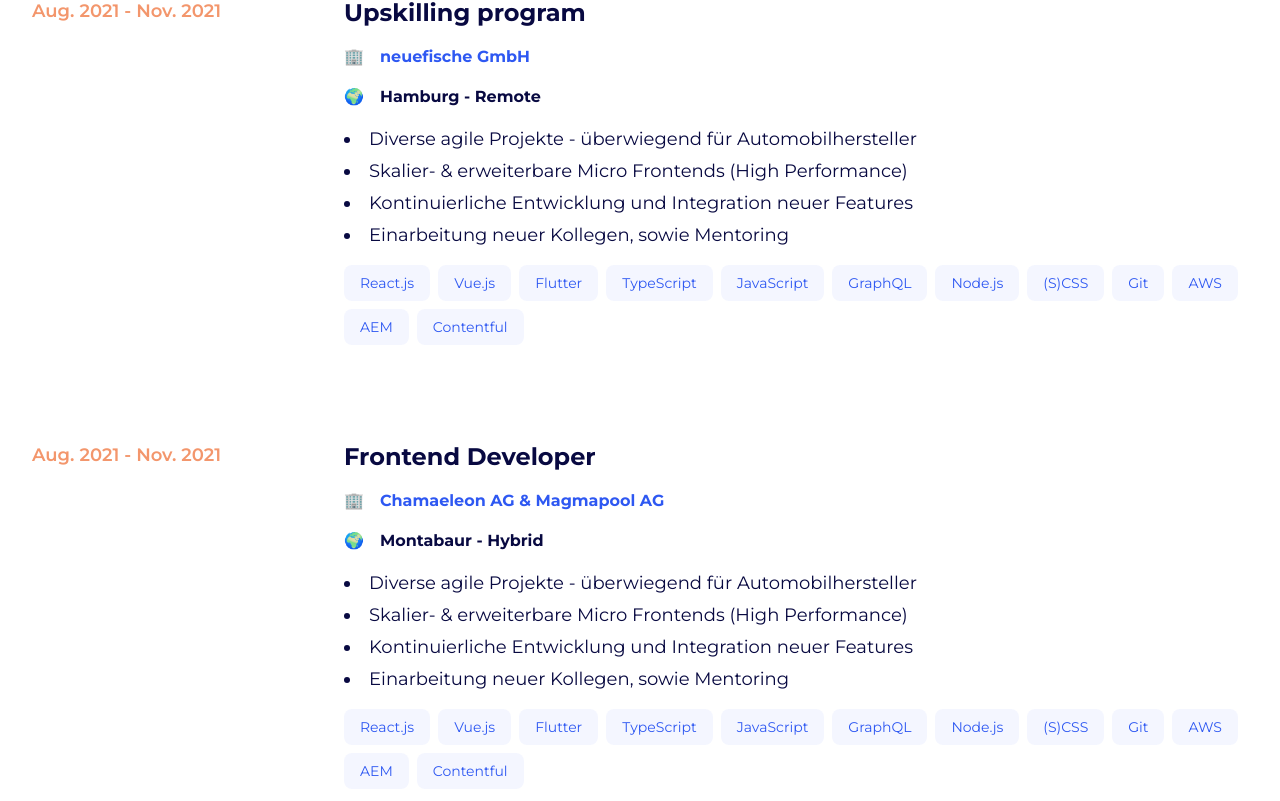
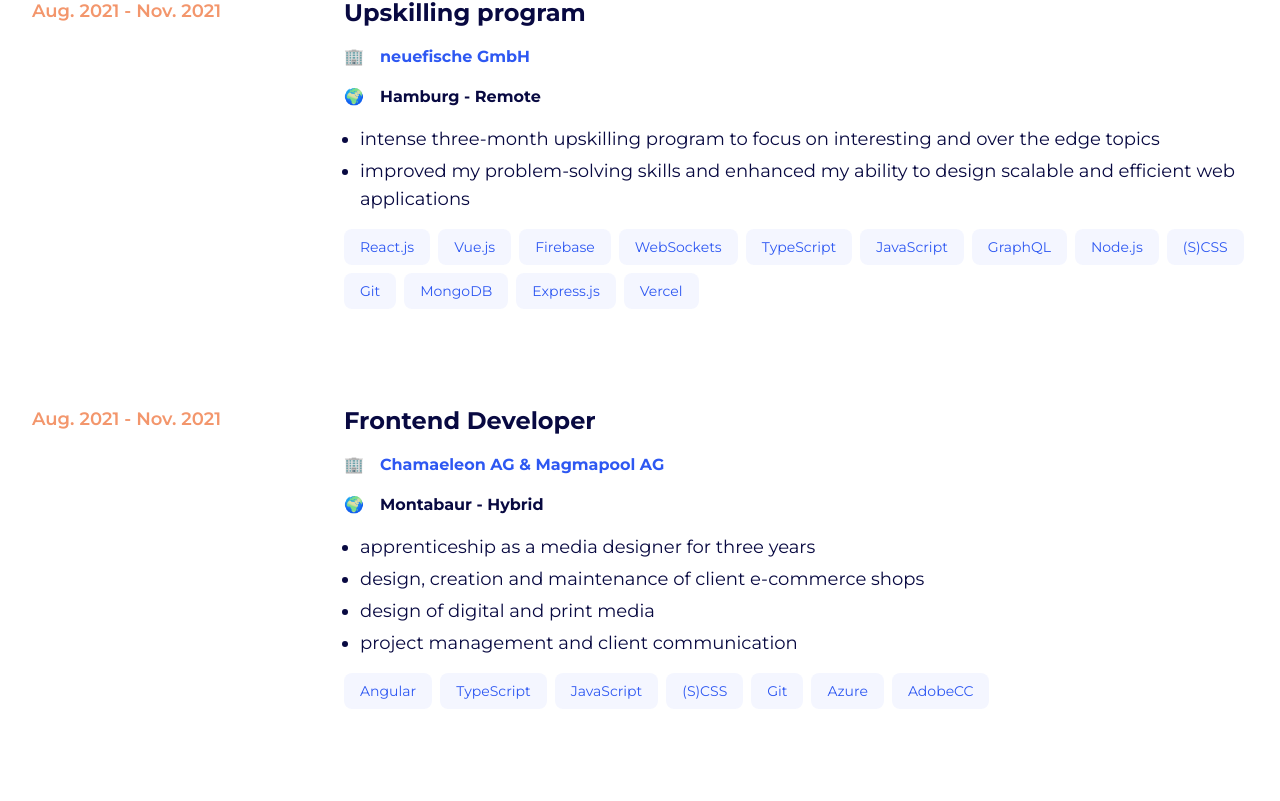
Before and after one commit to fabian-hanso/fabian-hanso-cv, a Next.js app: page / in a window 1280 px wide. Shown: the part 1359-2160 px from the top of the page. Built offline with nearby package versions, Linux system fonts and the light colour scheme.

Commit message:
multiple changes

```diff
--- a/app/page.js
+++ b/app/page.js
@@ -1,5 +1,6 @@
 "use client"
 
+import Arbeitsproben from "@/components/Arbeitsproben/Arbeitsproben";
 import ContactCTA from "@/components/ContactCTA/ContactCTA";
 import Hero from "@/components/Hero/Hero";
 import Jobs from "@/components/Jobs/Jobs";
@@ -22,7 +23,7 @@
       <Jobs />
       <ContactCTA />
       <Schulen />
-      {/* <Arbeitsproben /> */}
+      <Arbeitsproben />
     </main>
   );
 }
--- a/components/Arbeitsproben/Arbeitsprobe/Arbeitsprobe.jsx
+++ b/components/Arbeitsproben/Arbeitsprobe/Arbeitsprobe.jsx
@@ -1,30 +1,33 @@
 import React from "react";
+import { motion } from "motion/react"
 
 function Arbeitsprobe({ job }) {
   return (
-    <div
+    <motion.div
       key={job.headline}
-      className="flex flex-col lg:grid lg:grid-cols-12 gap-x-8 gap-y-4"
+      className="flex flex-col rounded-2xl overflow-hidden border border-secondary"
+      initial={{ x: 500, opacity: 0 }}
+      whileInView={{ x: 0, opacity: 1 }}
+      transition={{ duration: .8, ease: "easeInOut"}}
+      viewport={{once: true}}
     >
-      <div className="lg:col-span-3">
+      <div className="aspect-[4/3] overflow-hidden">
         <img
           src="/FH_2.jpg"
           alt=""
-          className="inset-0 h-full w-full rounded-lg bg-gray-50 object-cover"
+          className="inset-0 h-full w-full bg-gray-50 object-cover"
         />
-        <div className="absolute inset-0 rounded-lg" />
+        <div className="absolute inset-0" />
       </div>
 
-      <div className="lg:col-span-9 border-l-2 border-dotted border-gray-300 pl-4 lg:border-none lg:pl-0">
+      <div className="lg:border-none p-4">
         <div className="flex items-center gap-x-4">
-          <div className="text-primary text-m font-bold pb-4 flex gap-4">
-            <div>💼</div>
+          <div className="text-primary text-m font-bold pb-2">
             <div>{job.company}</div>
           </div>
         </div>
         <div className="group relative max-w-full">
           <h3 className="text-third text-2xl font-bold pb-4">{job.headline}</h3>
-          <p className="text-third text-m lg:text-lg pb-4">{job.description}</p>
           <div className="flex gap-2 flex-wrap">
             {job.technologies.map((tech) => (
               <div
@@ -37,7 +40,7 @@
           </div>
         </div>
       </div>
-    </div>
+    </motion.div>
   );
 }
 
--- a/components/Arbeitsproben/Arbeitsproben.jsx
+++ b/components/Arbeitsproben/Arbeitsproben.jsx
@@ -2,57 +2,53 @@
 
 const workSamples = [
   {
-    headline: "Revice Media Website",
+    headline: "Fitness App (Private)",
     grade: "1,9",
     location: "Koblenz",
-    company: "Web development & design",
+    company: "iOS Development & Design",
     dates: {
       startDate: "Jul. 2018",
       endDate: "Jul. 2021",
     },
     technologies: [
-      "Adobe Creative Cloud",
-      "JavaScript",
-      "PHP",
-      "SQL",
-      "MySQL",
-      "CSS",
-      "Frontend Development",
+      "Swift",
+      "SwiftUI",
+      "MapKit",
+      "HealthKit",
+      "Firebase",
+      "Figma",
     ],
     description:
       "I work as a software developer primarily focused on crafting and implementing Micro-Frontends. Our project operates in agile sprints, allowing us to frequently deploy new features. Presently, I'm involved in a team handling a significant automotive manufacturer's project.",
   },
   {
-    headline: "Berufsbildende Schule Westerburg",
+    headline: "Bauhaus UI",
     grade: "2,8",
     location: "Westerburg",
-    company: "HSC Business & IT",
+    company: "Web Development & Design",
     dates: {
       startDate: "Aug. 2014",
       endDate: "Jul. 2017",
     },
     technologies: [
-      "PHP",
-      "CSS",
-      "HTML",
-      "JavaScript",
-      "Social Business",
-      "Commerce",
-      "Finance",
+      "React",
+      "TailwindCSS",
+      "Framer Motion",
+      "Figma",
     ],
     description:
       "I work as a software developer primarily focused on crafting and implementing Micro-Frontends. Our project operates in agile sprints, allowing us to frequently deploy new features. Presently, I'm involved in a team handling a significant automotive manufacturer's project.",
   },
   {
-    headline: "Julius-Wegeler-Realschule",
+    headline: "SquadStride",
     grade: "2,4",
     location: "Wirges",
-    company: "Secondary School Diploma",
+    company: "Web Development",
     dates: {
       startDate: "Aug. 2021",
       endDate: "Nov. 2021",
     },
-    technologies: ["Math", "English", "Science", "IT"],
+    technologies: ["Next", "Tailwind", "Express", "MongoDB", "TypeScript"],
     description:
       "I work as a software developer primarily focused on crafting and implementing Micro-Frontends. Our project operates in agile sprints, allowing us to frequently deploy new features. Presently, I'm involved in a team handling a significant automotive manufacturer's project.",
   },
@@ -60,12 +56,12 @@
 
 export default function Arbeitsproben() {
   return (
-    <section id="degrees" className="relative bg-white pb-64 md:pt-32">
+    <section id="degrees" className="relative bg-white pb-64">
       <div className="mx-auto max-w-7xl px-6 lg:px-8">
         <h2 className="text-2xl font-bold leading-10 tracking-tight text-gray-900">
           👨‍💻 - Work Samples
         </h2>
-        <div className="pt-8 flex flex-col gap-24">
+        <div className="pt-8 grid grid-cols-3 gap-8">
           {workSamples.map((schule) => (
             <Arbeitsprobe key={schule.headline} job={schule} />
           ))}
--- a/components/Jobs/Job/Job.jsx
+++ b/components/Jobs/Job/Job.jsx
@@ -29,7 +29,7 @@
         </div>
         <ul className="flex flex-col gap-1">
           {job.description.map((item) => (
-            <li className="text-third text-m lg:text-lg list-inside list-disc" key={item}>{item}</li>
+            <li className="text-third text-m lg:text-lg list-disc ml-4" key={item}>{item}</li>
           ))}
         </ul>
         <div className="flex gap-2 flex-wrap pt-4">
--- a/components/Jobs/Jobs.jsx
+++ b/components/Jobs/Jobs.jsx
@@ -26,10 +26,10 @@
       "Styled Components",
     ],
     description: [
-      "Diverse agile Projekte - überwiegend für Automobilhersteller",
-      "Skalier- & erweiterbare Micro Frontends (High Performance)",
-      "Kontinuierliche Entwicklung und Integration neuer Features",
-      "Einarbeitung neuer Kollegen, sowie Mentoring",
+      "multiple agile projects for automotive manufacturers",
+      "building scalable, high performance micro frontends including middleware",
+      "continuous integration and delivery of new featuresures",
+      "mentoring junior developers",
     ]
   },
   {
@@ -44,22 +44,21 @@
     technologies: [
       "React.js",
       "Vue.js",
-      "Flutter",
+      "Firebase",
+      "WebSockets",
       "TypeScript",
       "JavaScript",
       "GraphQL",
       "Node.js",
       "(S)CSS",
       "Git",
-      "AWS",
-      "AEM",
-      "Contentful",
+      "MongoDB",
+      "Express.js",
+      "Vercel"
     ],
     description: [
-      "Diverse agile Projekte - überwiegend für Automobilhersteller",
-      "Skalier- & erweiterbare Micro Frontends (High Performance)",
-      "Kontinuierliche Entwicklung und Integration neuer Features",
-      "Einarbeitung neuer Kollegen, sowie Mentoring",
+      "intense three-month upskilling program to focus on interesting and over the edge topics",
+      "improved my problem-solving skills and enhanced my ability to design scalable and efficient web applications"
     ]
   },
   {
@@ -72,24 +71,19 @@
       endDate: "Nov. 2021",
     },
     technologies: [
-      "React.js",
-      "Vue.js",
-      "Flutter",
+      "Angular",
       "TypeScript",
       "JavaScript",
-      "GraphQL",
-      "Node.js",
       "(S)CSS",
       "Git",
-      "AWS",
-      "AEM",
-      "Contentful",
+      "Azure",
+      "AdobeCC",
     ],
     description: [
-      "Diverse agile Projekte - überwiegend für Automobilhersteller",
-      "Skalier- & erweiterbare Micro Frontends (High Performance)",
-      "Kontinuierliche Entwicklung und Integration neuer Features",
-      "Einarbeitung neuer Kollegen, sowie Mentoring",
+      "apprenticeship as a media designer for three years",
+      "design, creation and maintenance of client e-commerce shops",
+      "design of digital and print media",
+      "project management and client communication"
     ]
   },
 ];
```
